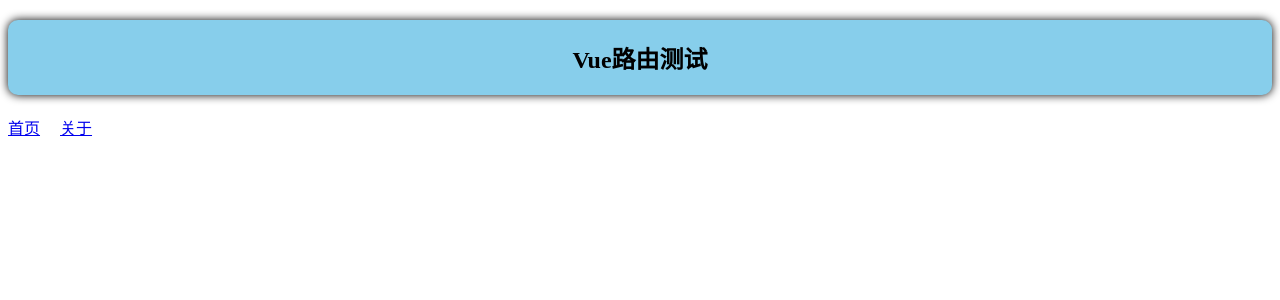
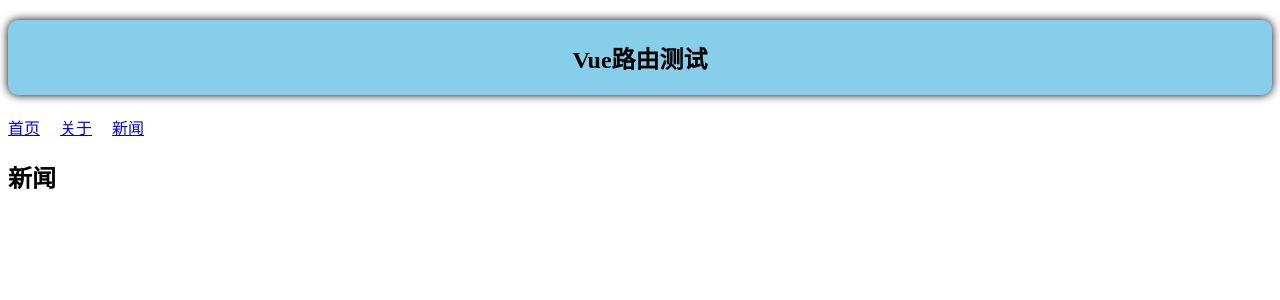
Before and after one commit to Ada-design/qianduan, a Vue app in the folder hello_vue3/: page /news in a window 1280 px wide. Before the commit this address had no page. Shown: the top 300 px of the page. Built offline with nearby package versions, Linux system fonts and the light colour scheme.

Commit message:
命名路由的写法

```diff
--- a/hello_vue3/src/App.vue
+++ b/hello_vue3/src/App.vue
@@ -4,8 +4,11 @@
     <!-- 导航区 -->
     <div class="navigate">
       <!-- 路由激活时候的样式active-class -->
+      <!-- to="/" 字符串写法 -->
+      <!-- :to="{path:'/about'}" :to="{name:'news'}" 对象式写法  -->
       <RouterLink to="/" active-class="active">首页</RouterLink>
-      <RouterLink to="/about" active-class="active" >关于</RouterLink>
+      <RouterLink :to="{path:'/about'}" active-class="active" >关于</RouterLink>
+      <RouterLink :to="{name:'news'}" active-class="active" >新闻</RouterLink>
     </div>
     <!-- 展示区 -->
     <div class="main-content">
--- a/hello_vue3/src/router/index.ts
+++ b/hello_vue3/src/router/index.ts
@@ -18,6 +18,11 @@ const router = createRouter({
             path: '/about', // 路由路径
             name: 'about', // 路由名称
             component: () => import('@/views/AboutDemo.vue') // 路由组件
+        },
+        {
+            path: '/news', // 路由路径
+            name: 'news', // 路由名称
+            component: () => import('@/views/NewsDemo.vue') // 路由组件
         }
     ]
 })
--- /dev/null
+++ b/hello_vue3/src/views/NewsDemo.vue
@@ -0,0 +1,11 @@
+<template>
+    <div class="news">
+        <h2>新闻</h2>
+    </div>
+</template>
+
+<script lang="ts" setup name="news-demo">
+</script>
+
+<style scoped>
+</style>
```
